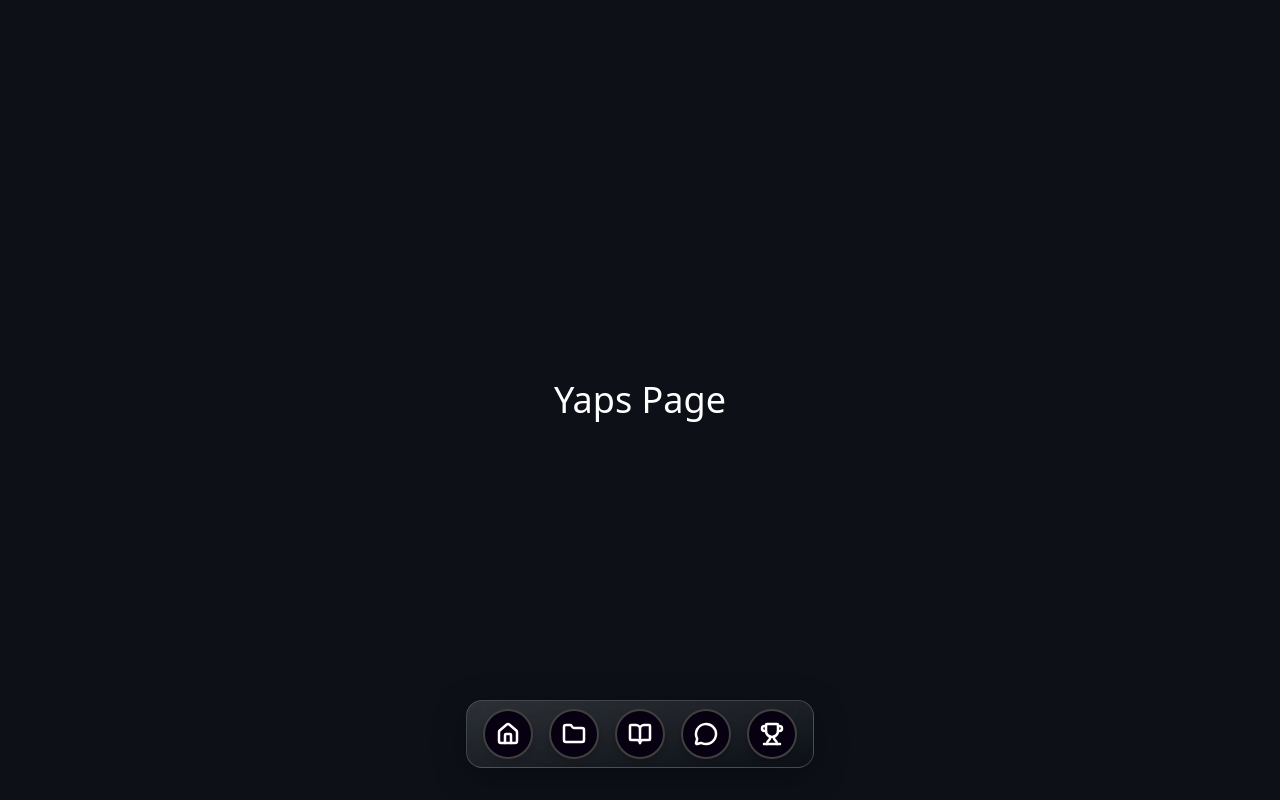
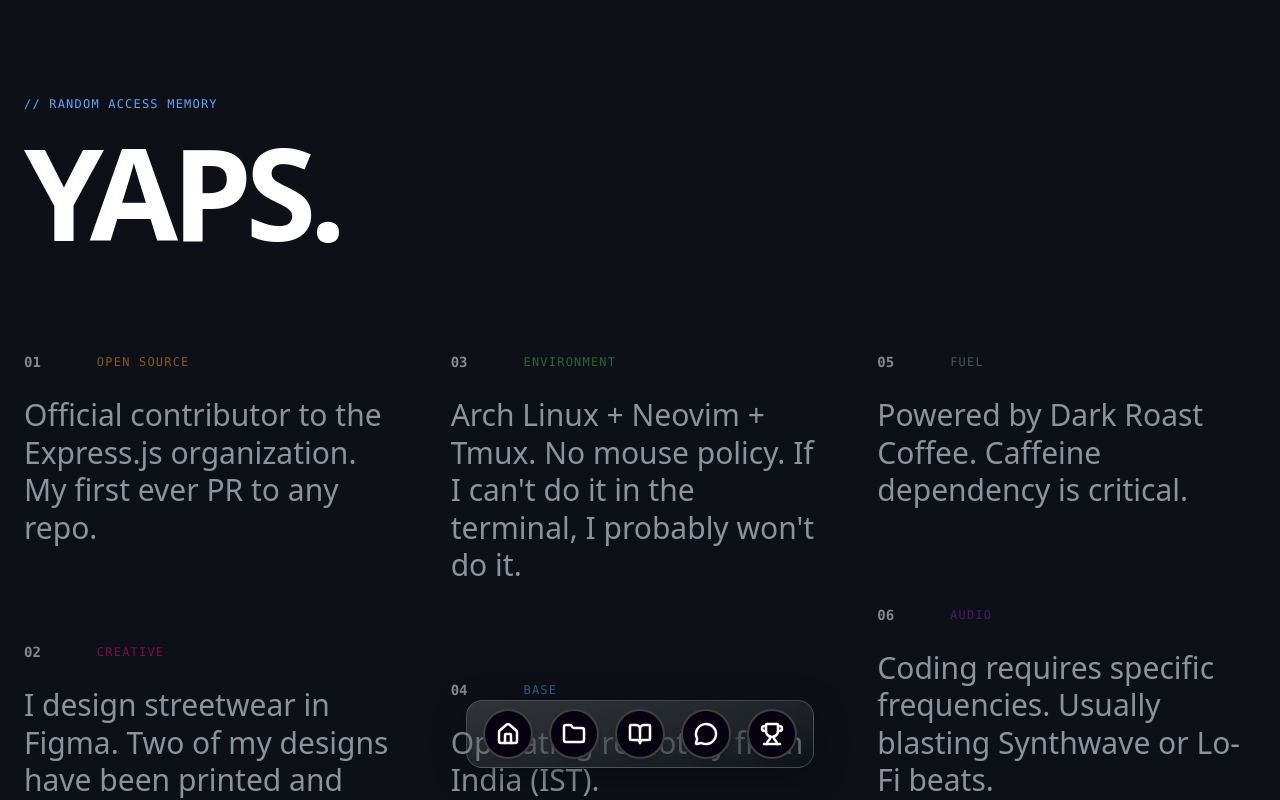
Before and after one commit to ayush00git/portfolio-site, a React (Vite) app: page /yaps in a window 1280 px wide. Shown: the top 800 px of the page. Built offline with nearby package versions, Linux system fonts and the light colour scheme.

Commit message:
feat: other pages and vercel config

```diff
--- a/src/App.jsx
+++ b/src/App.jsx
@@ -4,6 +4,7 @@ import DockComp from './components/DockComp'
 import ProjectPage from './Pages/ProjectPage'
 import BlogPage from './Pages/BlogPage'
 import Achievements from './Pages/AchievementPage'
+import YapsPage from './Pages/YapsPage'
 
 function AppContent() {
   return (
@@ -12,7 +13,7 @@ function AppContent() {
         <Route path="/" element={<HomePage />} />
         <Route path="/projects" element={<ProjectPage />} />
         <Route path="/blogs" element={<BlogPage />} />
-        <Route path="/yaps" element={<div className="flex items-center justify-center h-screen bg-[#0D1117] text-white text-4xl">Yaps Page</div>} />
+        <Route path="/yaps" element={<YapsPage />} />
         <Route path="/achievements" element={<Achievements />} />
       </Routes>
 
--- /dev/null
+++ b/src/Pages/YapsPage.jsx
@@ -0,0 +1,100 @@
+import React from 'react';
+
+const YapsPage = () => {
+  const facts = [
+    {
+      id: "01",
+      category: "OPEN SOURCE",
+      content: "Official contributor to the Express.js organization. My first ever PR to any repo.",
+      color: "#f5a623" // Gold
+    },
+    {
+      id: "02",
+      category: "CREATIVE",
+      content: "I design streetwear in Figma. Two of my designs have been printed and sold over 100+ units.",
+      color: "#ff0080" // Pink
+    },
+    {
+      id: "03",
+      category: "ENVIRONMENT",
+      content: "Arch Linux + Neovim + Tmux. No mouse policy. If I can't do it in the terminal, I probably won't do it.",
+      color: "#3fb950" // Green
+    },
+    {
+      id: "04",
+      category: "BASE",
+      content: "Operating remotely from India (IST).",
+      color: "#58a6ff" // Blue
+    },
+    {
+      id: "05",
+      category: "FUEL",
+      content: "Powered by Dark Roast Coffee. Caffeine dependency is critical.",
+      color: "#8b949e" // Gray
+    },
+    {
+      id: "06",
+      category: "AUDIO",
+      content: "Coding requires specific frequencies. Usually blasting Synthwave or Lo-Fi beats.",
+      color: "#7928ca" // Purple
+    }
+  ];
+
+  return (
+    <div className="min-h-screen bg-[#0d1117] text-[#c9d1d9] font-sans selection:bg-white selection:text-black py-24 relative overflow-hidden">
+
+      <div className="max-w-7xl mx-auto px-6 relative z-10">
+
+        {/* Header */}
+        <div className="mb-24">
+            <h2 className="font-mono text-xs text-[#58a6ff] uppercase tracking-widest mb-4">
+                // Random Access Memory
+            </h2>
+            <h1 className="text-7xl md:text-9xl font-black text-white tracking-tighter uppercase leading-none">
+                Yaps.
+            </h1>
+        </div>
+
+        {/* Masonry Grid - Pure Typography */}
+        <div className="columns-1 md:columns-2 lg:columns-3 gap-x-12 gap-y-24 space-y-24">
+            {facts.map((item) => (
+                <div
+                    key={item.id}
+                    className="break-inside-avoid group cursor-default"
+                >
+                    {/* Meta Label */}
+                    <div className="flex items-center gap-3 mb-6 opacity-50 group-hover:opacity-100 transition-opacity duration-300">
+                        <span className="font-mono text-sm text-white font-bold">{item.id}</span>
+                        <div
+                            className="h-px w-8 bg-[#30363d] group-hover:w-16 transition-all duration-500 ease-out"
+                            style={{ backgroundColor: 'var(--hover-color)' }}
+                        />
+                        <span
+                            className="font-mono text-xs uppercase tracking-widest"
+                            style={{ color: item.color }}
+                        >
+                            {item.category}
+                        </span>
+                    </div>
+
+                    {/* Main Content */}
+                    <p className="text-2xl md:text-3xl font-medium text-[#8b949e] group-hover:text-white transition-colors duration-300 leading-tight">
+                        {item.content}
+                    </p>
+                </div>
+            ))}
+
+            {/* Footer Block */}
+            <div className="break-inside-avoid pt-12">
+                <p className="font-mono text-xs text-[#30363d] uppercase tracking-widest">
+                    // End of Stream
+                </p>
+            </div>
+        </div>
+
+      </div>
+    </div>
+  );
+};
+
+export default YapsPage;
```
Also changed, not shown: vercel.json (added).
